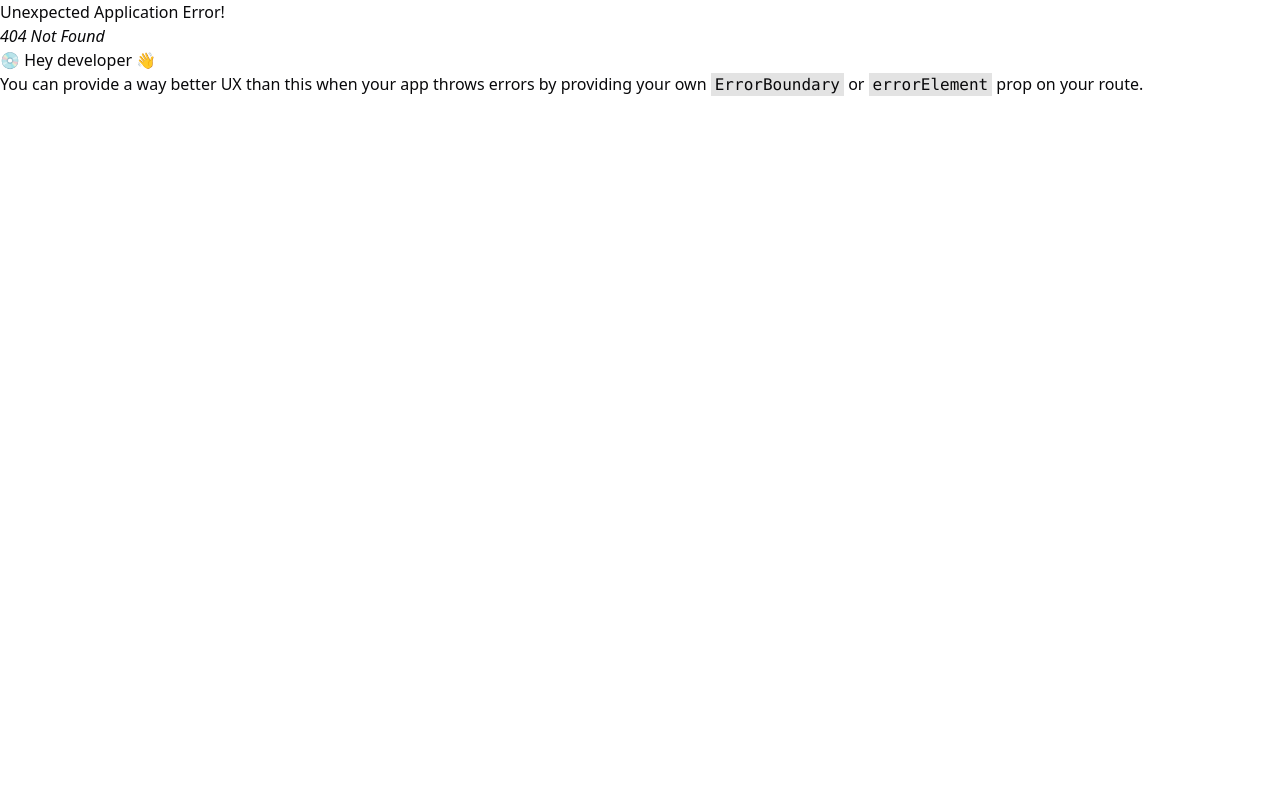
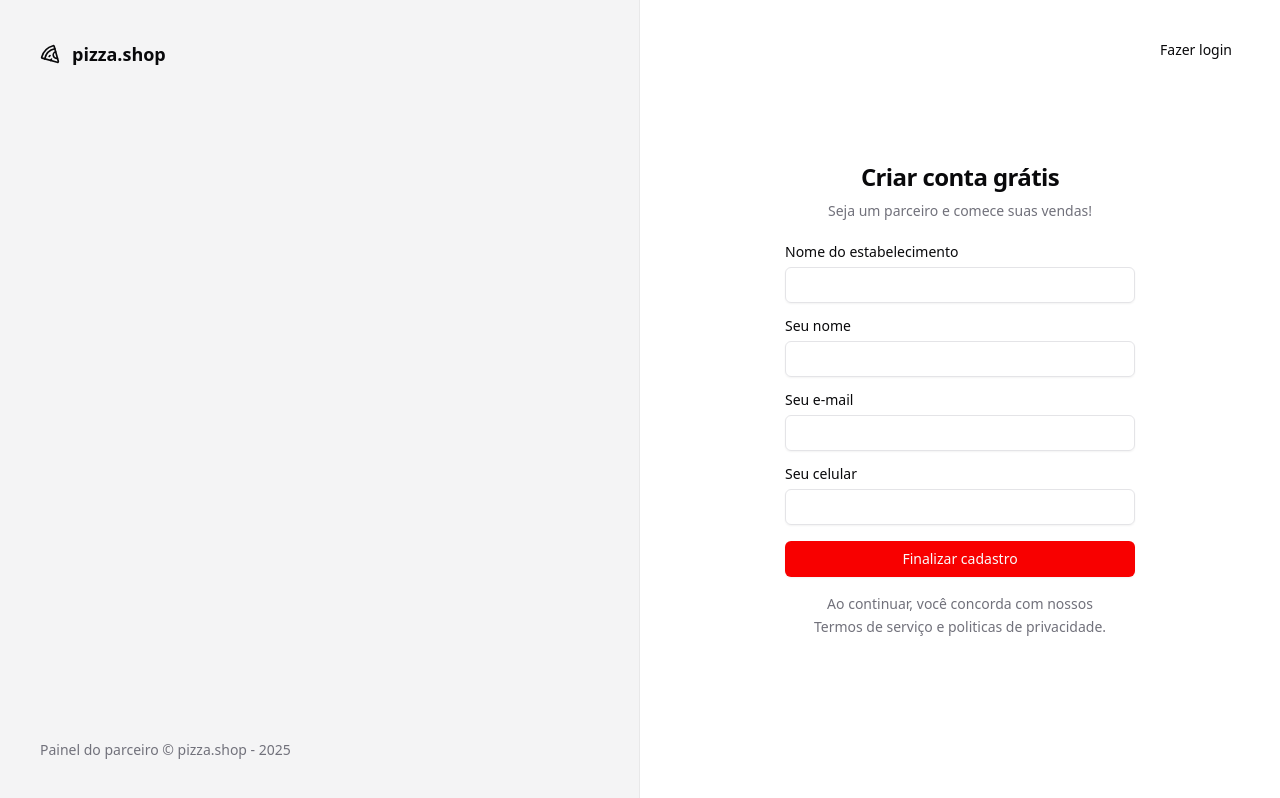
Before and after one commit to Vinicius-Carus/pizza-shop, a React (Vite) app: page /sign-up in a window 1280 px wide. Before the commit this address had no page. Built offline with nearby package versions, Linux system fonts and the light colour scheme.

Commit message:
feat: add sign-up page

```diff
--- a/src/pages/_layouts/auth.tsx
+++ b/src/pages/_layouts/auth.tsx
@@ -13,7 +13,7 @@ export default function AuthLayout() {
           Painel do parceiro &copy; pizza.shop - {new Date().getFullYear()}
         </footer>
       </div>
-      <div className="flex items-center justify-center">
+      <div className="relative flex items-center justify-center">
         <Outlet />
       </div>
     </div>
--- a/src/pages/auth/signin.tsx
+++ b/src/pages/auth/sign-in.tsx
@@ -6,6 +6,7 @@ import { useForm, FormProvider } from "react-hook-form";
 import { z } from "zod";
 import { zodResolver } from "@hookform/resolvers/zod";
 import { toast } from "sonner";
+import { Link } from "react-router";
 
 const signInFormSchema = z.object({ email: z.string().email() });
 
@@ -39,13 +40,17 @@ export default function SignIn() {
     <>
       <Helmet title="SignIn" />
       <div className="p-8">
+        <Button asChild variant={"ghost"} className="absolute top-8 right-8">
+          <Link to={"sign-up"}>Novo estabelecimetno</Link>
+        </Button>
+
         <div className="flex w-[350px] flex-col justify-center gap-6">
           <div className="flex flex-col gap-2 text-center">
             <h1 className="text-2xl font-semibold tracking-tight">
               Acessar painel
             </h1>
             <span className="text-muted-foreground text-sm">
-              Acompanhe suas vendas
+              Acompanhe suas vendas pelo painel do parceiro
             </span>
           </div>
           <FormProvider {...signInForm}>
--- /dev/null
+++ b/src/pages/auth/sign-up.tsx
@@ -0,0 +1,108 @@
+import { Button } from "@/components/ui/button";
+import { Input } from "@/components/ui/input";
+import { Label } from "@/components/ui/label";
+import { Helmet } from "react-helmet-async";
+import { useForm, FormProvider } from "react-hook-form";
+import { z } from "zod";
+import { zodResolver } from "@hookform/resolvers/zod";
+import { toast } from "sonner";
+import { Link, useNavigate } from "react-router";
+const signUpFormSchema = z.object({
+  restaurantName: z.string(),
+  managerName: z.string(),
+  phone: z.string(),
+  email: z.string().email(),
+});
+
+type SignUpFormSchemaType = z.infer<typeof signUpFormSchema>;
+
+export default function SignUp() {
+  const navigate = useNavigate();
+
+  const signUpForm = useForm<SignUpFormSchemaType>({
+    resolver: zodResolver(signUpFormSchema),
+  });
+
+  const {
+    handleSubmit,
+    formState: { isSubmitting },
+  } = signUpForm;
+
+  function handleSignUp(data: SignUpFormSchemaType) {
+    try {
+      console.log(data);
+      toast.success("Restaurante cadastrado com sucesso!", {
+        action: {
+          label: "Login",
+          onClick: () => navigate("/sign-in"),
+        },
+      });
+    } catch (error) {
+      toast.error("Erro ao cadastrar restaurante");
+    }
+  }
+
+  return (
+    <>
+      <Helmet title="Cadastro" />
+      <div className="p-8">
+        <Button asChild variant={"ghost"} className="absolute top-8 right-8">
+          <Link to={"sign-in"}>Fazer login</Link>
+        </Button>
+
+        <div className="flex w-[350px] flex-col justify-center gap-6">
+          <div className="flex flex-col gap-2 text-center">
+            <h1 className="text-2xl font-semibold tracking-tight">
+              Criar conta grátis
+            </h1>
+            <span className="text-muted-foreground text-sm">
+              Seja um parceiro e comece suas vendas!
+            </span>
+          </div>
+          <FormProvider {...signUpForm}>
+            <form
+              onSubmit={handleSubmit(handleSignUp)}
+              className="flex flex-col gap-4"
+            >
+              <div className="space-y-2">
+                <Label htmlFor="restaurant">Nome do estabelecimento</Label>
+                <Input id="restaurant" type="text" name="restaurantName" />
+              </div>
+
+              <div className="space-y-2">
+                <Label htmlFor="managerName">Seu nome</Label>
+                <Input id="managerName" type="text" name="managerName" />
+              </div>
+
+              <div className="space-y-2">
+                <Label htmlFor="email">Seu e-mail</Label>
+                <Input id="email" type="email" name="email" />
+              </div>
+
+              <div className="space-y-2">
+                <Label htmlFor="phone">Seu celular</Label>
+                <Input id="phone" type="text" name="phone" />
+              </div>
+
+              <Button disabled={isSubmitting} className="w-full" type="submit">
+                Finalizar cadastro
+              </Button>
+
+              <p className="text-muted-foreground px-6 text-center text-sm leading-relaxed">
+                Ao continuar, você concorda com nossos{" "}
+                <a className="unde underline-offset-4" href="">
+                  Termos de serviço
+                </a>{" "}
+                e{" "}
+                <a className="unde underline-offset-4" href="">
+                  politicas de privacidade
+                </a>
+                .
+              </p>
+            </form>
+          </FormProvider>
+        </div>
+      </div>
+    </>
+  );
+}
```
Also changed, not shown: src/routes.tsx (+6 -2 lines).
